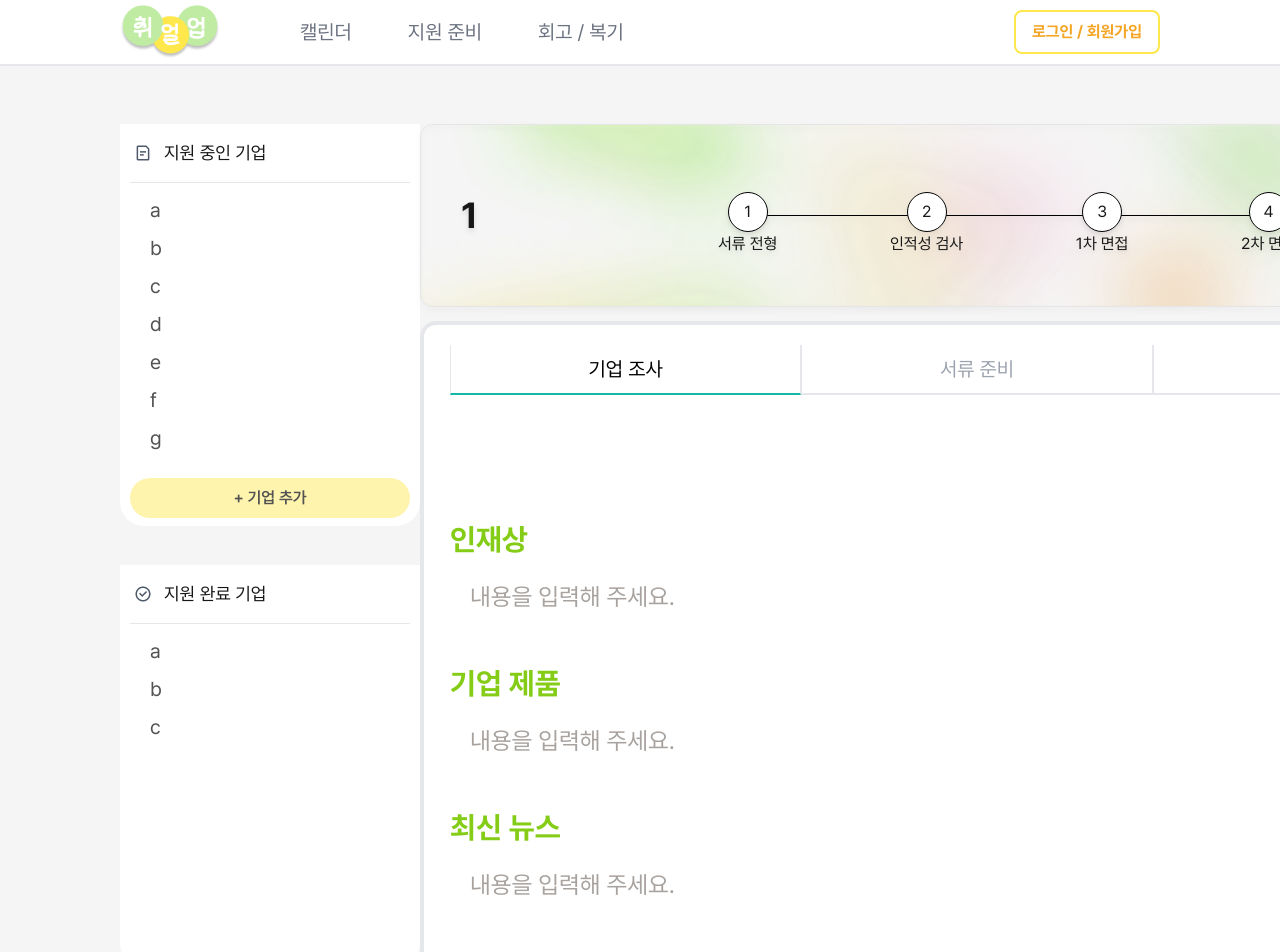
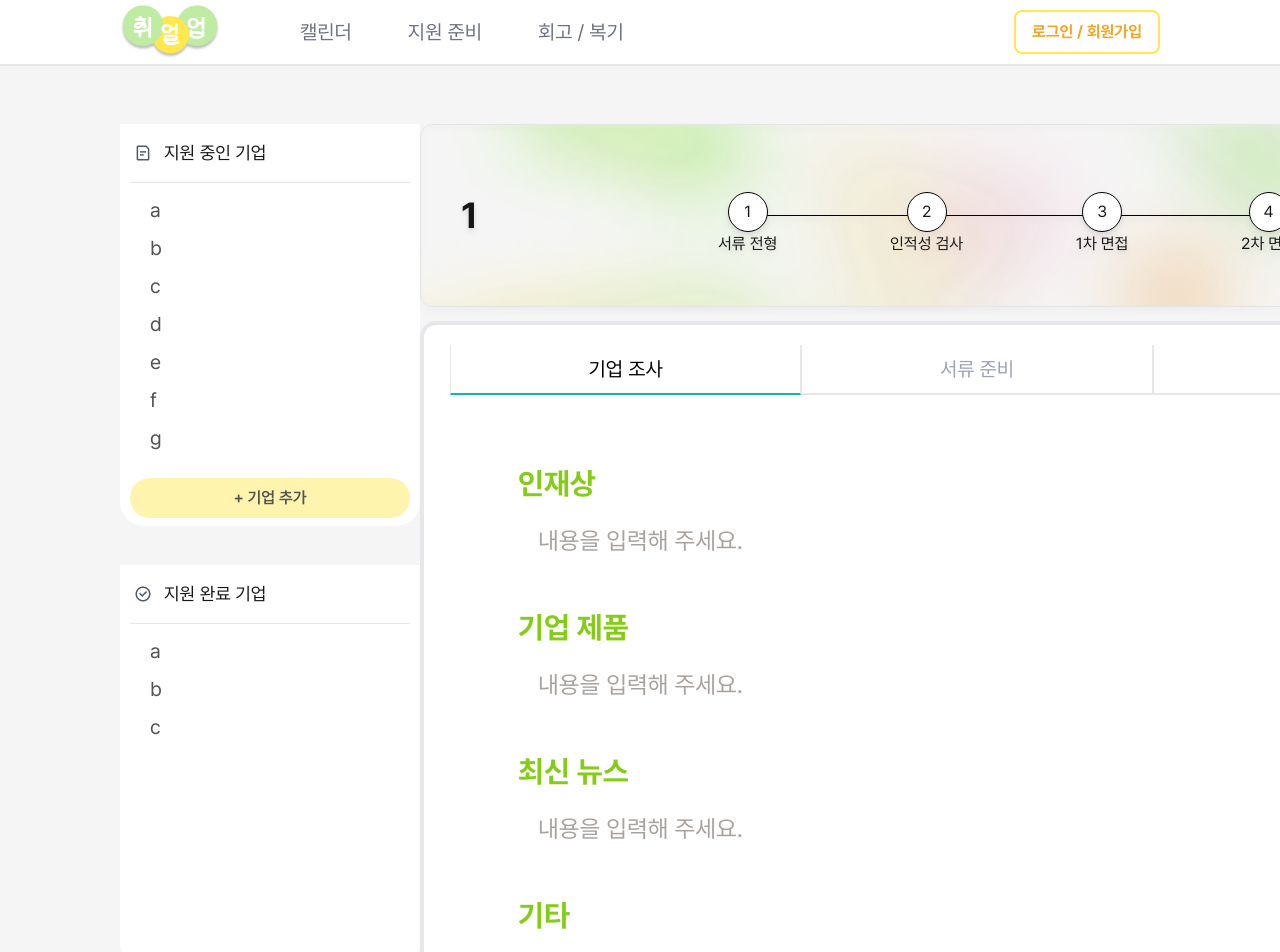
Before and after one commit to SKT-5CEAN/front-end, a Next.js app: page /apply/1 in a window 1280 px wide. Shown: the top 952 px of the page. Built offline with nearby package versions, Linux system fonts and the light colour scheme.

Commit message:
DEV-114 style: 지원하기 탭 디자인 수정

```diff
--- a/src/components/domain/apply/CompanyResearch/CompanyResearch.tsx
+++ b/src/components/domain/apply/CompanyResearch/CompanyResearch.tsx
@@ -40,8 +40,8 @@ function CompanyResearch() {
   };
 
   return (
-    <div className="relative w-full h-full">
-      <div className="relative w-full min-h-[52px] mt-6">
+    <div className="w-full h-full flex flex-wrap gap-x-12 gap-y-10 mx-5 my-5">
+      <div className="">
         {!isModified && (
           <div className="absolute top-0 right-4">
             <PlainButton
@@ -57,7 +57,7 @@ function CompanyResearch() {
           </div>
         )}
         {isModified && (
-          <div className="w-fit h-[52px] flex gap-2 absolute top-0 right-2 mt-0">
+          <div className="w-fit h-[52px] flex gap-2 absolute top-0 right-4 mt-0">
             <PlainButton
               text="취소"
               textColor="text-blue-500"
--- a/src/components/domain/apply/CompanyResume/CompanyResume.tsx
+++ b/src/components/domain/apply/CompanyResume/CompanyResume.tsx
@@ -43,10 +43,10 @@ function CompanyResume() {
   };
 
   return (
-    <div className="w-full h-full">
+    <div className="w-full h-full flex flex-wrap gap-x-12 gap-y-10 mx-5 my-5">
       {!isModified && resumeData.length === 0 && (
         <div className="relative w-full h-full flex flex-col justify-center items-center">
-          <div className="absolute top-6 right-4">
+          <div className="absolute top-0 right-9">
             <PlainButton
               text="수정하기"
               textColor="text-blue-500"
@@ -70,7 +70,7 @@ function CompanyResume() {
         </div>
       )}
       {!isModified && resumeData.length > 0 && (
-        <div className="w-full h-full">
+        <div className="absolute top-0 right-4">
           <div className="w-full h-16 bg-white flex justify-end p-4 mt-2">
             <PlainButton
               text="수정하기"
```
